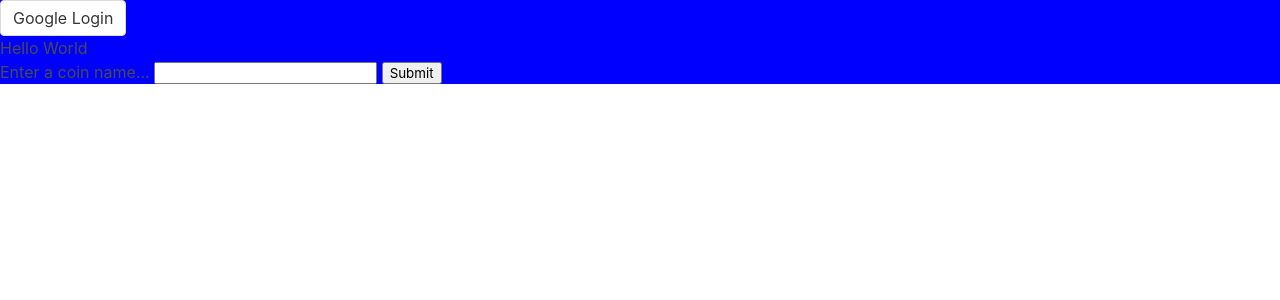
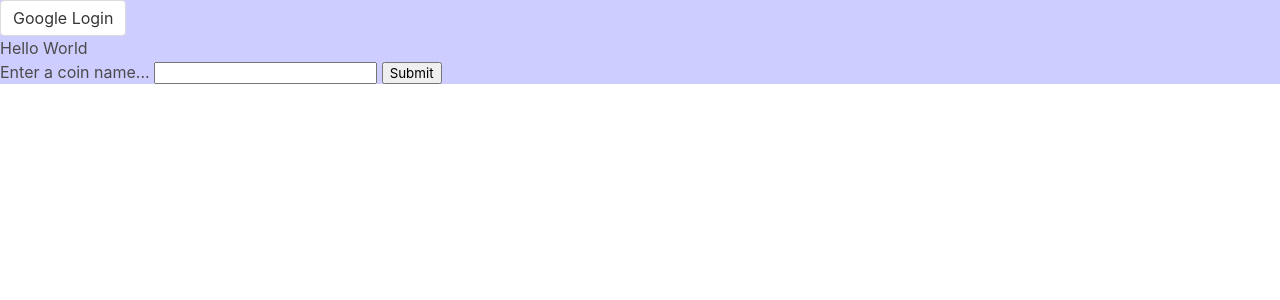
Before and after one commit to open-bracket-space-close-bracket/chartify, a Flask app: page / in a window 1280 px wide. Shown: the top 300 px of the page. Run offline with Flask 2, Linux system fonts and the light colour scheme; some libraries are stand-ins or nearby versions.

Commit message:
Made placeholder CSS less ugly

```diff
--- a/static/styles/main.css
+++ b/static/styles/main.css
@@ -1,3 +1,3 @@
 body{
-  background-color: blue;
+  background-color: rgb(205, 205, 255);
 }
```
